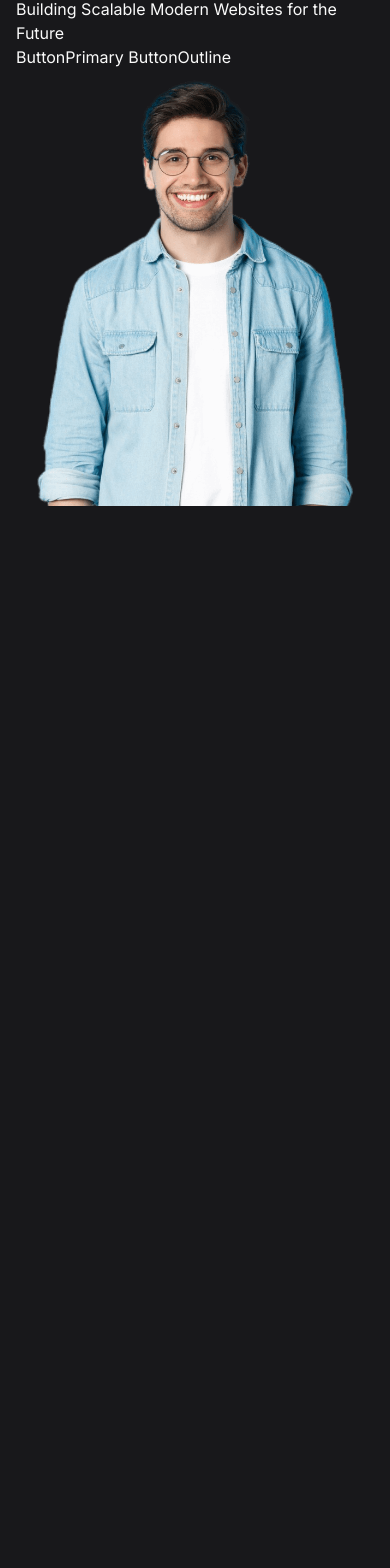
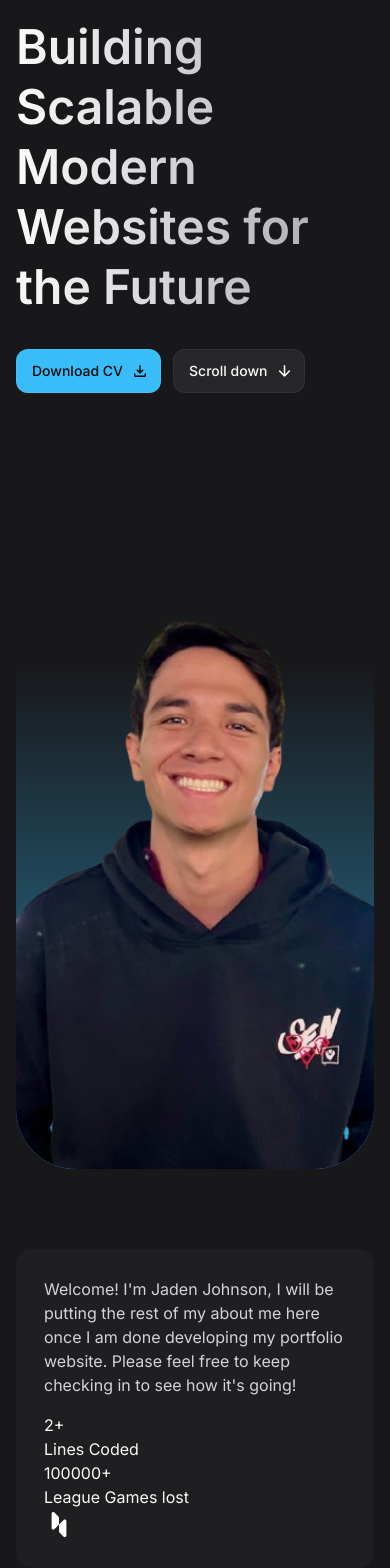
Before and after one commit to ATacoDev/Portfolio, a React (Vite) app: page / in a window 390 px wide. Shown: the part 151-1719 px from the top of the page. Before the commit the page ends 1688 px from the top, so only its background shows below. Built offline with nearby package versions, Linux system fonts and the light colour scheme.

Commit message:
1:22:25 Hero done | About in progress... | Need higher quality images

```diff
--- a/src/App.jsx
+++ b/src/App.jsx
@@ -1,5 +1,6 @@
 import Header from "./components/Header";
 import Hero from "./components/Hero";
+import About from "./components/About";
 
 const App = () => {
   return (
@@ -7,6 +8,7 @@
     <Header/>
     <main>
       <Hero/>
+      <About/>
     </main>
     </>
   )
--- /dev/null
+++ b/src/components/About.jsx
@@ -0,0 +1,56 @@
+const aboutItems = [
+    {
+      label: 'Lines Coded',
+      number: 2
+    },
+    {
+      label: 'League Games lost',
+      number: 100000
+    }
+  ];
+
+const About = () => {
+  return (
+    <section
+        id="about"
+        className="section"
+    >
+        <div className="container">
+
+
+        <div className="bg-zinc-800/50 p-7 rounded-2xl
+        md:p-12">
+            <p className="text-zinc-300 mb-4 md:mb-8
+            md:text-xl md:max-w-[60ch]">
+                Welcome! I&apos;m Jaden Johnson, I will be putting the rest of my about me here once I am done developing my portfolio website. Please feel free to keep checking in to see how it's going!
+            </p>
+            <div className="">
+                {
+                    aboutItems.map(({ label, number}, key) => (
+                        <div key={key}>
+                            <div className="">
+                                <span className="">{number}</span>
+                                <span className="">+</span>
+                            </div>
+
+                            <p className="">{label}</p>
+                        </div>
+                    ))
+                }
+
+                <img
+                src="/images/logo.svg"
+                alt="Logo"
+                width={30}
+                height={30}
+                className=""
+                />
+            </div>
+        </div>
+
+        </div>
+    </section>
+  )
+}
+
+export default About
--- /dev/null
+++ b/src/components/Button.jsx
@@ -0,0 +1,107 @@
+import PropTypes from "prop-types";
+
+const ButtonPrimary = ({
+href,
+target = '_self',
+label,
+icon,
+classes
+}) => {
+    if (href) {
+        return (
+            <a
+            href={href}
+            target={target}
+            className={"btn btn-primary" + classes}
+            >
+                {label}
+
+                {icon ?
+                <span className="material-symbols-rounded"
+                aria-hidden="true">
+                    {icon}
+                </span>
+                : undefined
+            }
+            </a>
+        )
+    } else {
+        return (
+            <button className={"btn btn-primary " + classes}>
+                {label}
+
+                {icon ?
+                <span className="material-symbols-rounded"
+                aria-hidden="true">
+                    {icon}
+                </span>
+                : undefined
+            }
+            </button>
+        )
+    }
+}
+
+ButtonPrimary.PropTypes = {
+    label: PropTypes.string.isRequired,
+    href: PropTypes.string,
+    target: PropTypes.string,
+    icon: PropTypes.string,
+    classes: PropTypes.string
+}
+
+
+const ButtonOutline = ({
+    href,
+    target = '_self',
+    label,
+    icon,
+    classes
+    }) => {
+        if (href) {
+            return (
+                <a
+                href={href}
+                target={target}
+                className={"btn btn-outline " + classes}
+                >
+                    {label}
+
+                    {icon ?
+                    <span className="material-symbols-rounded"
+                    aria-hidden="true">
+                        {icon}
+                    </span>
+                    : undefined
+                }
+                </a>
+            )
+        } else {
+            return (
+                <button className={"btn btn-outline " + classes}>
+                    {label}
+
+                    {icon ?
+                    <span className="material-symbols-rounded"
+                    aria-hidden="true">
+                        {icon}
+                    </span>
+                    : undefined
+                }
+                </button>
+            )
+        }
+    }
+
+    ButtonOutline.PropTypes = {
+        label: PropTypes.string.isRequired,
+        href: PropTypes.string,
+        target: PropTypes.string,
+        icon: PropTypes.string,
+        classes: PropTypes.string
+    }
+
+export {
+    ButtonPrimary,
+    ButtonOutline
+}
--- a/src/components/Hero.jsx
+++ b/src/components/Hero.jsx
@@ -1,3 +1,5 @@
+import { ButtonPrimary, ButtonOutline } from "./Button"
+
 const Hero = () => {
   return (
     <section
@@ -11,7 +13,7 @@
                 <div className="flex items-center gap-3">
                     <figure className="img-box w-9 h-9 rounded-lg">
                         <img
-                        src="/images/avatar-1.jpg"
+                        src="/images/Cal2.jpg"
                         width={40}
                         height={40}
                         alt="Jaden Johnson Portrait"
@@ -29,21 +31,31 @@
                         Available for work
                     </div>
                 </div>
-                <h2 className="">
+                <h2 className="headline-1 max-w-[15ch] sm:max-w-[20ch]
+                lg:max-w-[15ch] mt-5 mb-8 lg:mb-10">
                     Building Scalable Modern Websites for the Future
                 </h2>
 
-                <div className="">
-                    ButtonPrimary
+                <div className="flex items-center gap-3">
+                    <ButtonPrimary
+                        label="Download CV"
+                        icon="download"
+                    />
 
-                    ButtonOutline
+                    <ButtonOutline
+                        href="#about"
+                        label="Scroll down"
+                        icon="arrow_downward"
+                    />
                 </div>
             </div>
 
-            <div className="">
-                <figure className="">
+            <div className="hiden lg:block">
+                <figure className="w-full max-w-[480px] ml-auto
+                bg-gradient-to-t from-sky-400 via-25% via-sky-400/40
+                to-65% rounded-[60px] overflow-hidden">
                     <img
-                    src="/images/hero-banner.png"
+                    src="/images/Jaden.png"
                     width={656}
                     height={800}
                     alt="Jaden Johnson"
--- a/src/index.css
+++ b/src/index.css
@@ -9,6 +9,19 @@
 
 body {
     @apply bg-zinc-900 text-zinc-50 h-[200vh]
+}
+
+.headline-1 {
+    @apply max-w-max;
+    background: -webkit-linear-gradient(0deg, #fafafa,
+    #a1a1aa);
+    -webkit-background-clip: text;
+    -webkit-text-fill-color: transparent;
+}
+
+.headline-1 {
+    @apply text-5xl leading-tight font-semibold lg:text-[55px]
+    lg:leading-[1.15]
 }
 
 .material-symbols-rounded {
@@ -27,6 +40,10 @@
 
 .img-cover {
     @apply w-full h-full object-cover
+}
+
+.section {
+    @apply pt-20 lg:pt-32
 }
 
 .menu-btn {
@@ -68,3 +85,21 @@
 .btn-secondary {
     @apply bg-zinc-50 text-zinc-900 active:bg-zinc-50/80
 }
+
+.btn .material-symbols-rounded {
+    @apply text-[18px]
+}
+
+.btn:has( .material-symbols-rounded) {
+    @apply pr-3
+}
+
+.btn-primary {
+    @apply h-11 bg-sky-400 text-zinc-950 hover:bg-sky-300
+    active:bg-sky-400
+}
+
+.btn-outline {
+    @apply h-11 bg-zinc-800 hover:bg-zinc-700
+    active:bg-zinc-800
+}
```
